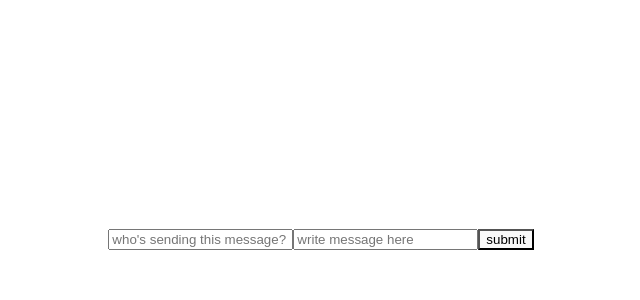
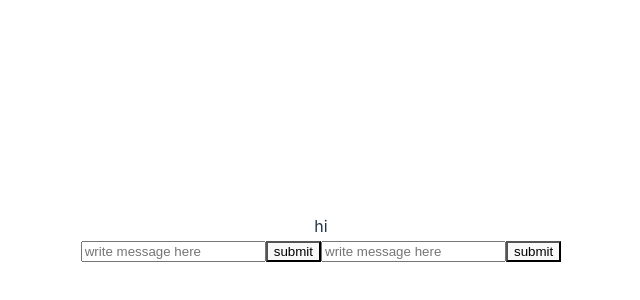
Before and after one commit to frien-emies/websocket-test-repo, a React (Vite) app: page / in a window 1280 px wide. Shown: the part 162-462 px from the top of the page, without its empty margins (319-959 px from the left). Built offline with nearby package versions, Linux system fonts and the light colour scheme.

Commit message:
feat: add two text input boxes with associated users, submitting changes the string.

```diff
--- a/src/App.jsx
+++ b/src/App.jsx
@@ -6,12 +6,17 @@ import Message from './components/Message/Message'
 import TextInput from './components/TextInput/TextInput'
 
 function App() {
-  const [message, setMessage] = useState('')
+  const [message, setMessage] = useState('hi')
+  const [users, setUsers] = useState([1,2])
+  function updateMessage(newMessage){
+    setMessage(newMessage)
+  };
 
   return (
     <>
     <Message message = {message}/>
-    <TextInput/>
+    <TextInput user = {users[0]} updateMessage = {updateMessage}/>
+    <TextInput user = {users[1]} updateMessage = {updateMessage}/>
     </>
   )
 }
--- a/src/components/TextInput/TextInput.jsx
+++ b/src/components/TextInput/TextInput.jsx
@@ -1,9 +1,17 @@
-function TextInput(){
+import { useState } from "react";
+
+function TextInput({updateMessage, user}){
+    const [userMessage, setUserMessage] = useState('')
+
+    function updateUserMessage(value){
+        setUserMessage(value)
+        console.log(user)
+    }
     return (
         <>
-        <input placeholder="who's sending this message?" id="username"></input>
-        <input placeholder="write message here" id="newMessage"></input>
-        <button>submit</button>
+        {/* <input placeholder="who's sending this message?" id="username"></input> */}
+        <input placeholder="write message here" id="newMessage" onChange={(e)=>{updateUserMessage(e.target.value)}}></input>
+        <button onClick={()=>{updateMessage(userMessage)}}>submit</button>
         </>
     )
 }
```
